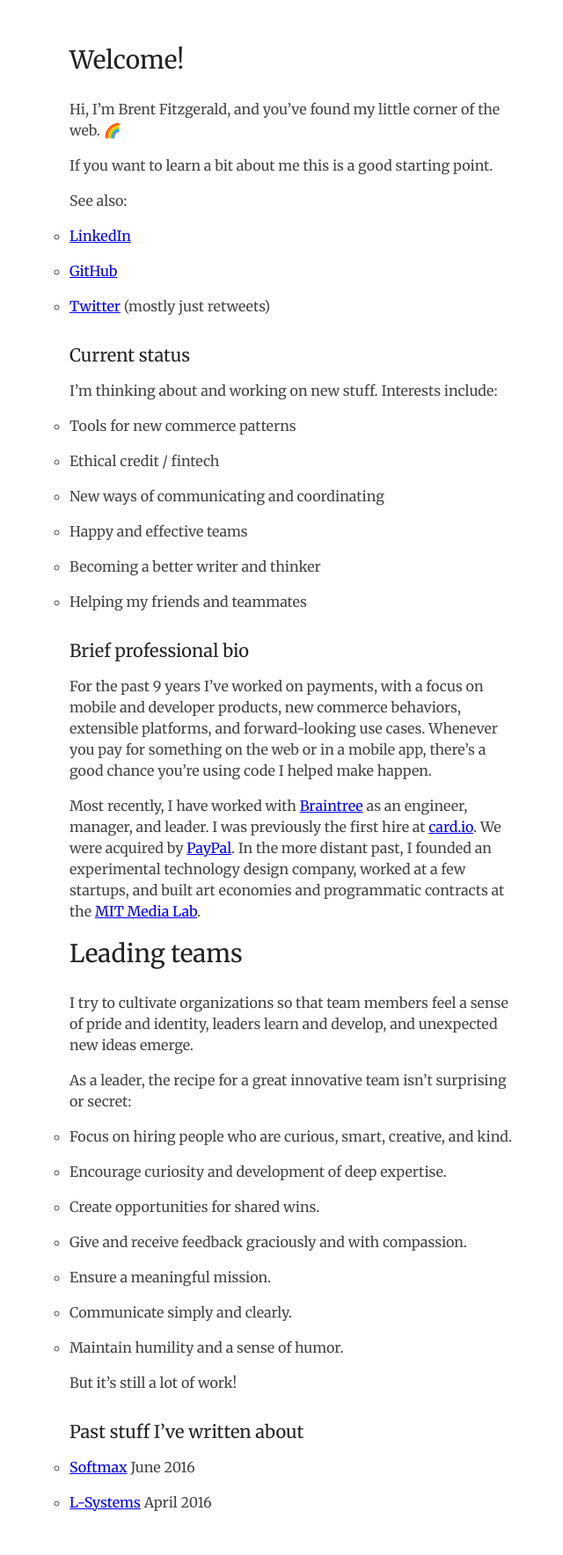
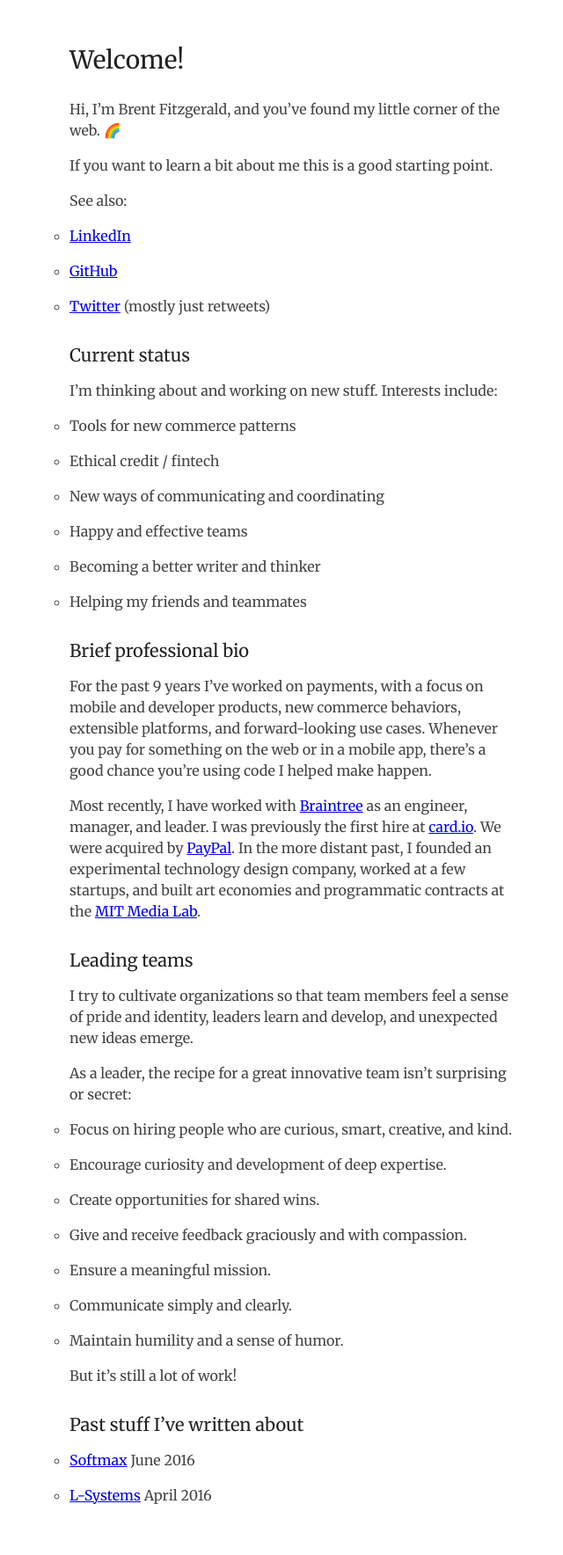
Before and after one commit to burnto/brentfitzgerald.com, a Jekyll site: the page built from index.md, in a window 1280 px wide. Shown: the whole page at 88% size, without its empty margins (305-945 px from the left). Built offline with Jekyll 4.4.1, drawn with Linux system fonts in a browser that asks for light colours.

Commit message:
fix a title style

```diff
--- a/index.md
+++ b/index.md
@@ -30,7 +30,7 @@ For the past 9 years I've worked on payments, with a focus on mobile and develop
 
 Most recently, I have worked with [Braintree](https://braintreepayments.com) as an engineer, manager, and leader. I was previously the first hire at [card.io](https://card.io). We were acquired by [PayPal](https://paypal.com/). In the more distant past, I founded an experimental technology design company, worked at a few startups, and built art economies and programmatic contracts at the [MIT Media Lab](https://www.media.mit.edu/).
 
-# Leading teams
+## Leading teams
 
 I try to cultivate organizations so that team members feel a sense of pride and identity, leaders learn and develop, and unexpected new ideas emerge.
 
```
